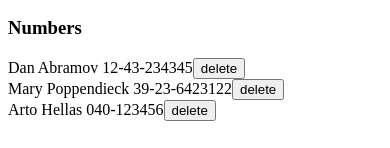
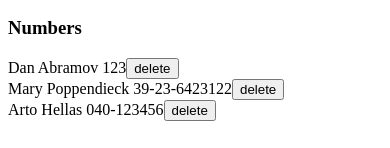
Before and after one commit to younesRekik15/fullstack_open, a React (Vite) app in the folder part2/phonebook/: page / in a window 390 px wide. Shown: the part 212-360 px from the top of the page. Built offline with nearby package versions, Linux system fonts and the light colour scheme; data requests are answered from the project's data file.

Commit message:
the phonebook step 10

```diff
--- a/part2/phonebook/db.json
+++ b/part2/phonebook/db.json
@@ -2,7 +2,7 @@
   "persons": [
     {
       "name": "Dan Abramov",
-      "number": "12-43-234345",
+      "number": "123",
       "id": "3"
     },
     {
--- a/part2/phonebook/src/App.jsx
+++ b/part2/phonebook/src/App.jsx
@@ -78,7 +78,17 @@
     event.preventDefault()
 
     if(persons.some(person => person.name === newName)){
-      alert(`${newName} is already added to phonebook`)
+      if(confirm(`${newName} is already added to phonebook, replace the old number with a new one?`)){
+        const [oldPerson] = persons.filter(person => person.name === newName)
+        personService
+          .update(oldPerson.id, {...oldPerson, number: newNumber})
+          .then(data =>{
+          setPersons(persons.map(person => person.id === oldPerson.id ?{...person,number: newNumber} :person))
+          setNewName('')
+          setNewNumber('')
+          console.log(persons)
+        })
+      }
     }else{
       personService
         .create({name:newName,number:newNumber})
--- a/part2/phonebook/src/services/persons.jsx
+++ b/part2/phonebook/src/services/persons.jsx
@@ -15,6 +15,11 @@
     return axios.delete(`${baseURL}/${id}`)
 }
 
+const update = (id, newObject) =>{
+    const request = axios.put(`${baseURL}/${id}`, newObject)
+    return request.then(response => response.data)
+}
 
 
-export default {getAll, create, remove}
+
+export default {getAll, create, remove, update}
```
